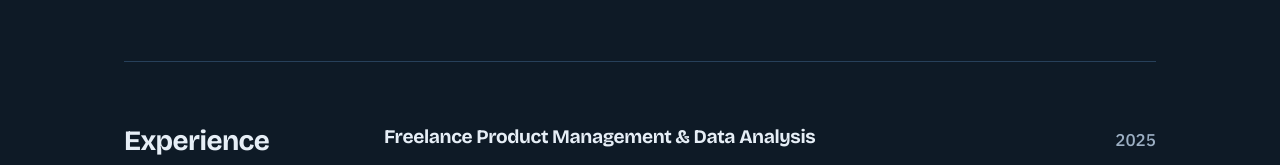
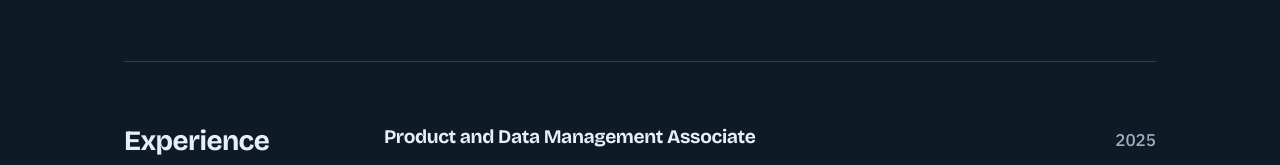
Before and after one commit to irshad480/irshad480.github.io, a plain HTML site: page index.html in a window 1280 px wide. Shown: the part 6413-6578 px from the top of the page. Drawn offline with nearby package versions, Linux system fonts and the light colour scheme.

Commit message:
Update index.html

```diff
--- a/index.html
+++ b/index.html
@@ -240,7 +240,7 @@ dialog::backdrop{background:rgba(5,12,20,.82)}
 <section id="experience" class="split">
 <h2>Experience</h2>
 <div><div class="row">
-<h3>Freelance Product Management &amp; Data Analysis</h3><span class="when">2025</span>
+<h3>Product and Data Management Associate</h3><span class="when">2025</span>
 <ul>
 <li>Built and maintained a structured dataset of 1,200+ product records in Excel and Google Sheets, covering SKU, category, attributes, descriptions and SEO metadata.</li>
 <li>Cleaned and standardized naming, categories, descriptions and SKUs, resolving inconsistencies across all 1,200+ records.</li>
```
